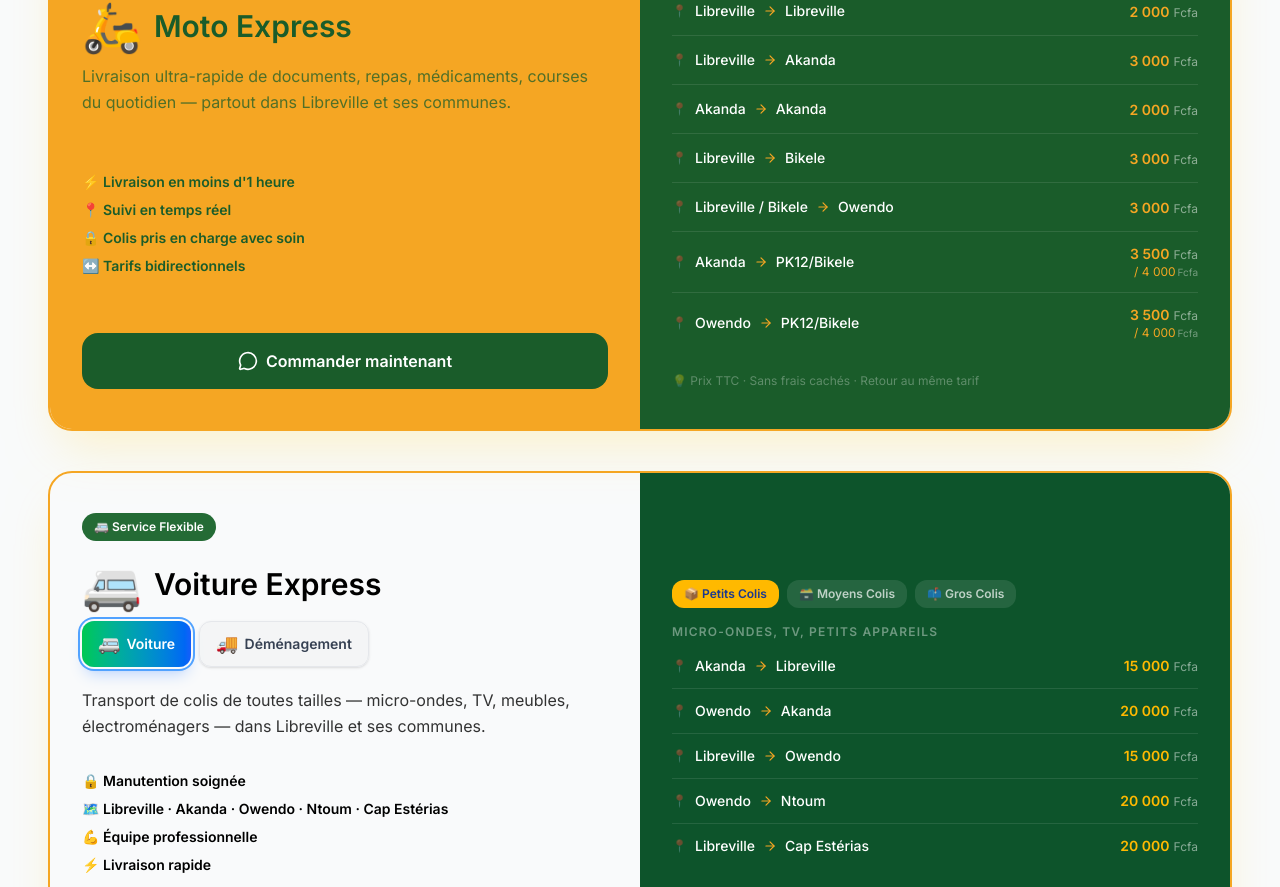
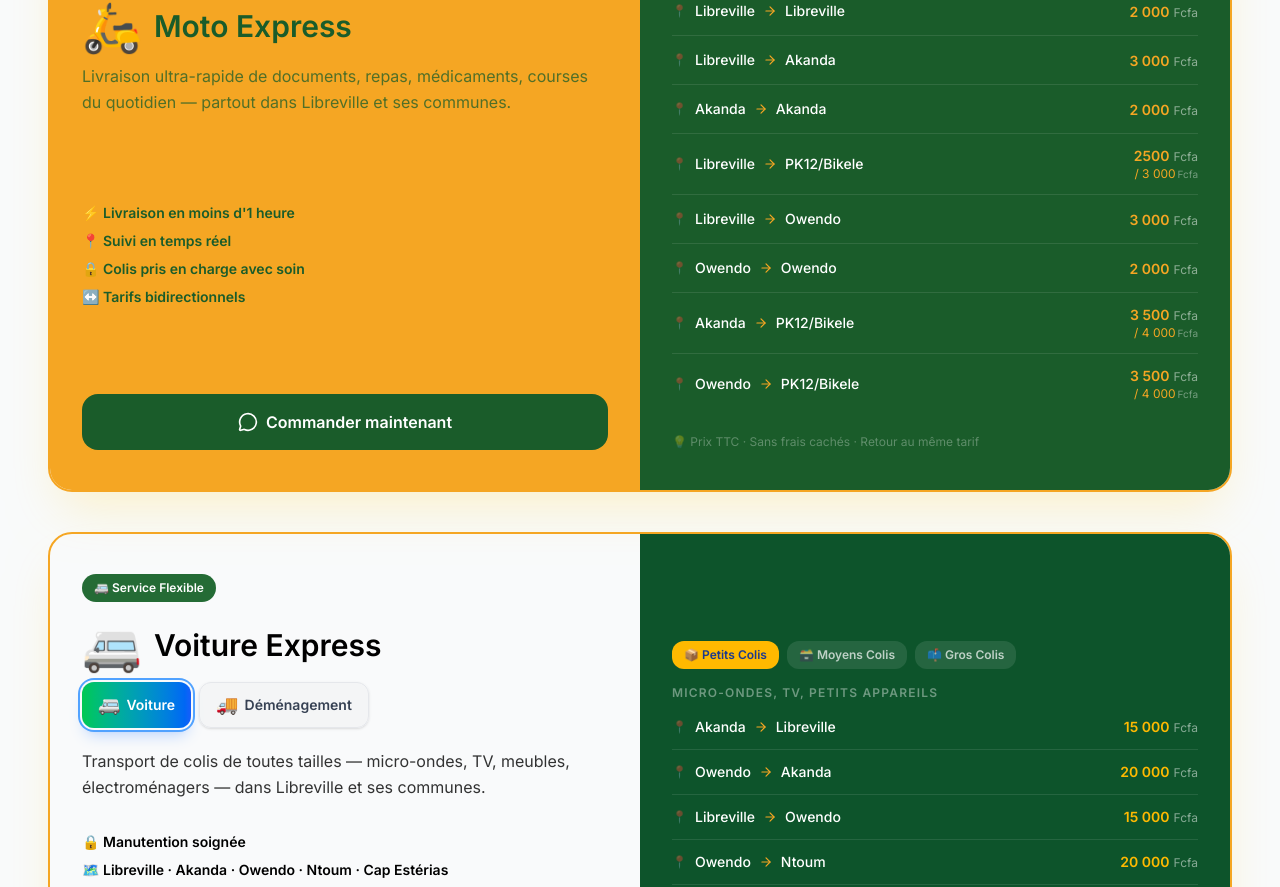
Before and after one commit to Nelge-3D/fastexpress, a Next.js app: page / in a window 1280 px wide. Shown: the part 1249-2136 px from the top of the page. Built offline with nearby package versions, Linux system fonts and the light colour scheme.

Commit message:
modification des tarifs

```diff
--- a/src/components/Services.tsx
+++ b/src/components/Services.tsx
@@ -93,8 +93,13 @@ const motoRoutes = [
   { from: 'Libreville', to: 'Libreville', price: '2 000' },
   { from: 'Libreville', to: 'Akanda', price: '3 000' },
   { from: 'Akanda', to: 'Akanda', price: '2 000' },
-  { from: 'Libreville', to: 'Bikele', price: '3 000' },
-  { from: 'Libreville / Bikele', to: 'Owendo', price: '3 000' },
+  { from: 'Libreville',
+    to: 'PK12/Bikele',
+    price: '2500',
+    hasDoublePrice: true,
+    price2: '3 000' },
+  { from: 'Libreville ', to: 'Owendo', price: '3 000' },
+  { from: 'Owendo ', to: 'Owendo', price: '2 000' },
   {
     from: 'Akanda',
     to: 'PK12/Bikele',
```
